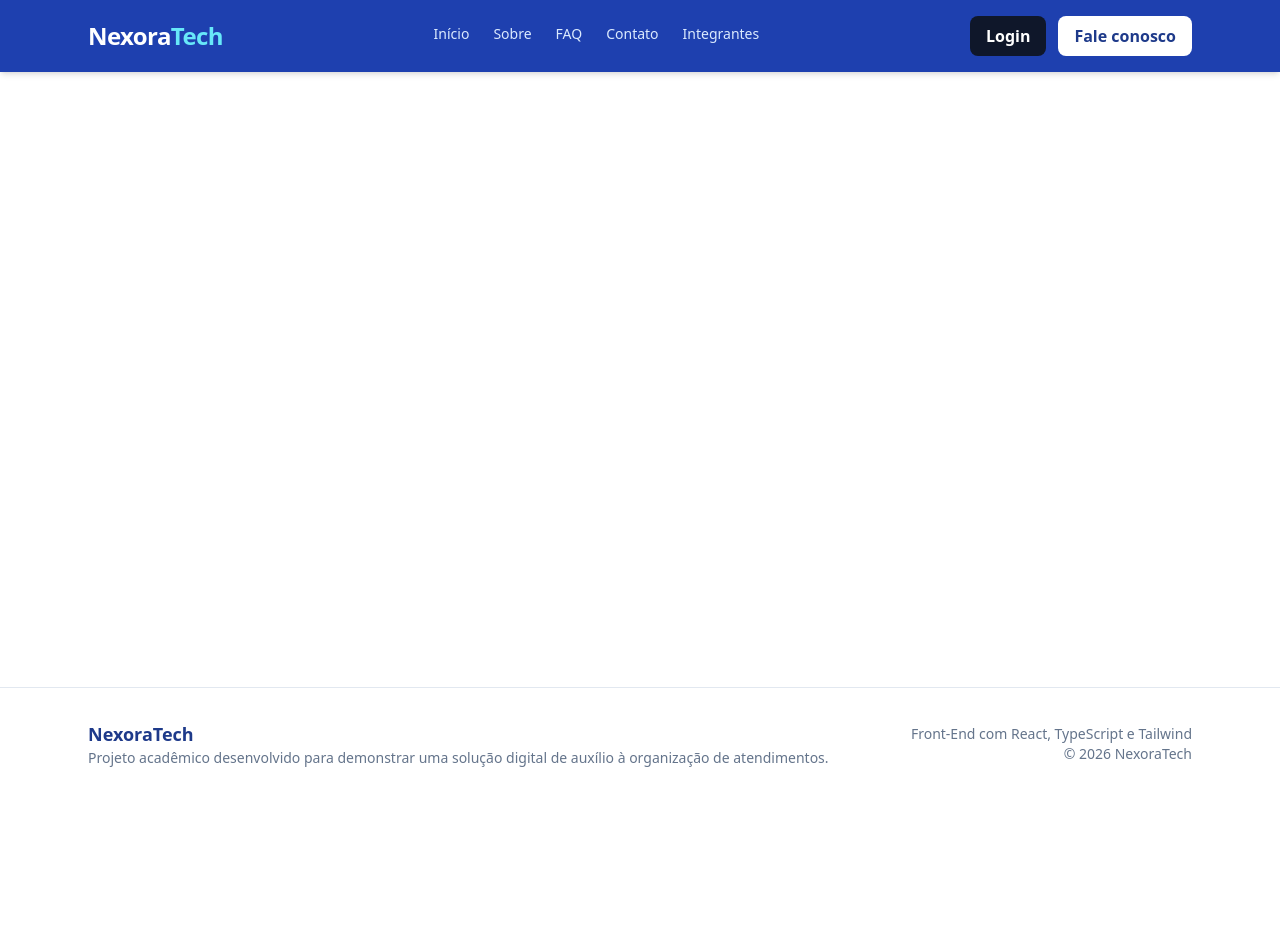
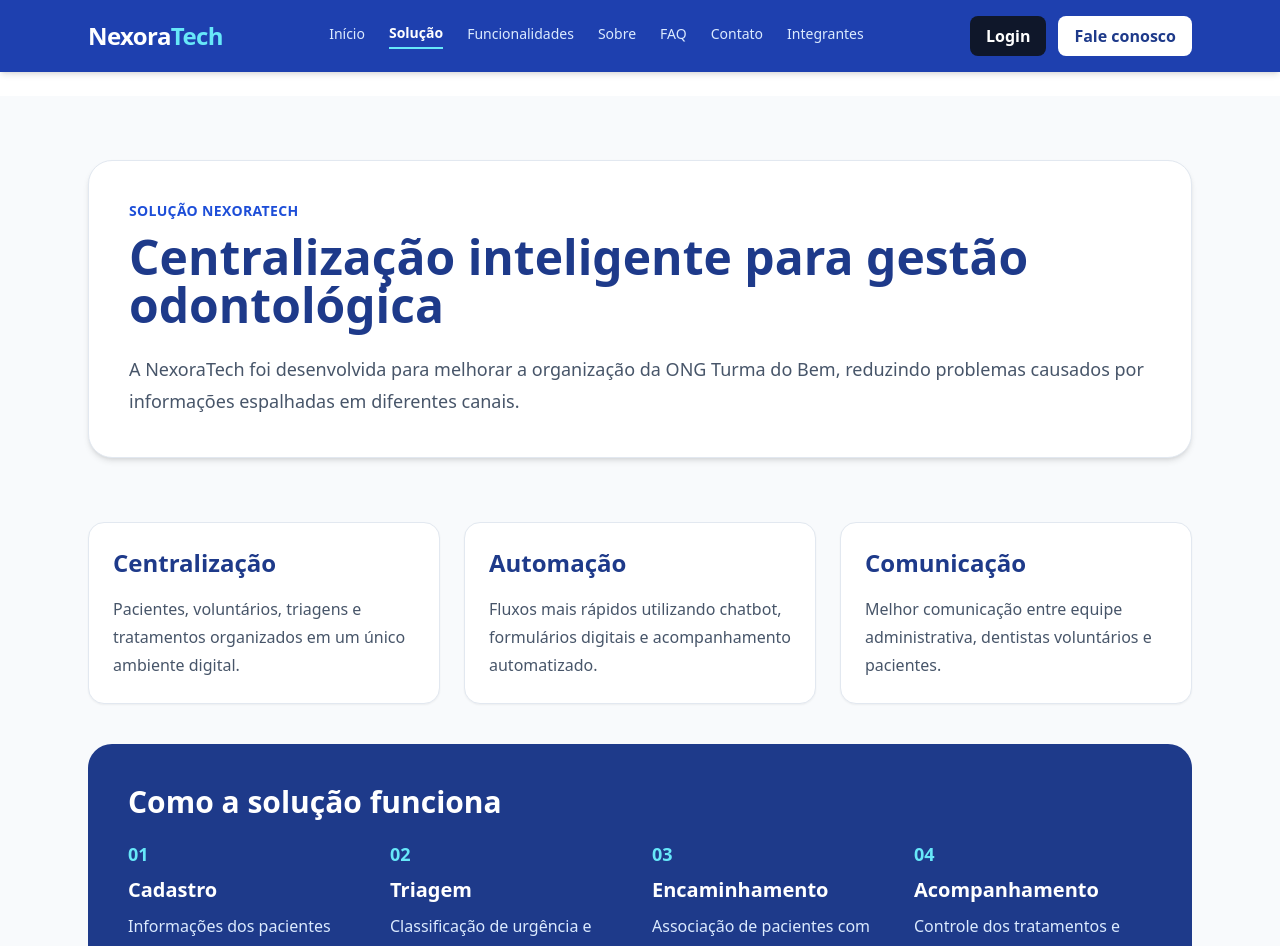
Before and after one commit to renanlima-hub/nexoratech, a React (Vite) app: page /solucao in a window 1280 px wide. Shown: the top 946 px of the page. Before the commit the page ends 800 px from the top, so only its background shows below. Built offline with nearby package versions, Linux system fonts and the light colour scheme.

Commit message:
feat: adciona paginas de solução  e funcionalidades

```diff
--- a/src/App.tsx
+++ b/src/App.tsx
@@ -10,6 +10,8 @@
 import Integrantes from "./pages/Integrantes";
 import Login from "./pages/Login";
 import Dashboard from "./pages/Dashboard";
+import Solucao from "./pages/Solucao";
+import Funcionalidades from "./pages/Funcionalidades";
 
 function App() {
   return (
@@ -28,6 +30,8 @@
             <Route path="/integrantes" element={<Integrantes />} />
             <Route path="/login" element={<Login />} />
             <Route path="/dashboard" element={<Dashboard />} />
+            <Route path="/solucao" element={<Solucao  />} />
+            <Route path="/funcionalidades" element={<Funcionalidades  />} />
           </Routes>
         </main>
 
--- a/src/components/Header.tsx
+++ b/src/components/Header.tsx
@@ -16,6 +16,14 @@
         <nav className="hidden md:flex items-center gap-6 text-sm font-medium">
           <NavLink to="/" end className={navClass}>
             Início
+          </NavLink>
+
+          <NavLink to="/solucao" className={navClass}>
+            Solução
+          </NavLink>
+
+          <NavLink to="/funcionalidades" className={navClass}>
+            Funcionalidades
           </NavLink>
 
           <NavLink to="/sobre" className={navClass}>
--- /dev/null
+++ b/src/pages/Funcionalidades.tsx
@@ -0,0 +1,72 @@
+const funcionalidades = [
+  {
+    titulo: "Cadastro de pacientes",
+    descricao:
+      "Armazenamento de dados importantes como nome, telefone, endereço e status.",
+  },
+  {
+    titulo: "Gestão de triagens",
+    descricao:
+      "Controle de urgência, classificação e acompanhamento dos casos.",
+  },
+  {
+    titulo: "Controle de tratamentos",
+    descricao:
+      "Registro de tratamentos em andamento e concluídos.",
+  },
+  {
+    titulo: "Agendamentos",
+    descricao:
+      "Organização de datas, horários e atendimentos odontológicos.",
+  },
+  {
+    titulo: "Dashboard administrativo",
+    descricao:
+      "Visualização centralizada das principais informações da plataforma.",
+  },
+  {
+    titulo: "Chatbot de suporte",
+    descricao:
+      "Apoio automatizado para dúvidas frequentes e direcionamento inicial.",
+  },
+];
+
+export default function Funcionalidades() {
+  return (
+    <main className="min-h-screen bg-slate-50 text-slate-800">
+      <section className="max-w-6xl mx-auto px-6 py-16">
+        <div className="text-center mb-12">
+          <p className="text-sm font-bold uppercase tracking-wide text-blue-700 mb-3">
+            Funcionalidades da plataforma
+          </p>
+
+          <h1 className="text-4xl md:text-5xl font-extrabold text-blue-900 mb-5">
+            Recursos da NexoraTech
+          </h1>
+
+          <p className="text-lg text-slate-600 max-w-3xl mx-auto leading-8">
+            A plataforma foi projetada para melhorar a rotina operacional da ONG
+            e facilitar o acompanhamento odontológico.
+          </p>
+        </div>
+
+        <div className="grid grid-cols-1 md:grid-cols-2 xl:grid-cols-3 gap-6">
+          {funcionalidades.map((item) => (
+            <article
+              key={item.titulo}
+              className="bg-white rounded-2xl border border-slate-200 shadow-sm p-7"
+            >
+              <h2 className="text-2xl font-bold text-blue-900 mb-4">
+                {item.titulo}
+              </h2>
+
+              <p className="text-slate-600 leading-7">
+                {item.descricao}
+              </p>
+            </article>
+          ))}
+        </div>
+      </section>
+    </main>
+  );
+}
--- /dev/null
+++ b/src/pages/Solucao.tsx
@@ -0,0 +1,118 @@
+export default function Solucao() {
+  return (
+    <main className="min-h-screen bg-slate-50 text-slate-800">
+      <section className="max-w-6xl mx-auto px-6 py-16">
+        <div className="bg-white rounded-3xl shadow-md border border-slate-200 p-10">
+          <p className="text-sm font-bold uppercase tracking-wide text-blue-700 mb-3">
+            Solução NexoraTech
+          </p>
+
+          <h1 className="text-4xl md:text-5xl font-extrabold text-blue-900 leading-tight mb-6">
+            Centralização inteligente para gestão odontológica
+          </h1>
+
+          <p className="text-lg text-slate-600 leading-8">
+            A NexoraTech foi desenvolvida para melhorar a organização da ONG
+            Turma do Bem, reduzindo problemas causados por informações
+            espalhadas em diferentes canais.
+          </p>
+        </div>
+      </section>
+
+      <section className="max-w-6xl mx-auto px-6 pb-10">
+        <div className="grid grid-cols-1 md:grid-cols-3 gap-6">
+          <article className="bg-white rounded-2xl shadow-sm border border-slate-200 p-6">
+            <h2 className="text-2xl font-bold text-blue-900 mb-4">
+              Centralização
+            </h2>
+
+            <p className="text-slate-600 leading-7">
+              Pacientes, voluntários, triagens e tratamentos organizados em um
+              único ambiente digital.
+            </p>
+          </article>
+
+          <article className="bg-white rounded-2xl shadow-sm border border-slate-200 p-6">
+            <h2 className="text-2xl font-bold text-blue-900 mb-4">
+              Automação
+            </h2>
+
+            <p className="text-slate-600 leading-7">
+              Fluxos mais rápidos utilizando chatbot, formulários digitais e
+              acompanhamento automatizado.
+            </p>
+          </article>
+
+          <article className="bg-white rounded-2xl shadow-sm border border-slate-200 p-6">
+            <h2 className="text-2xl font-bold text-blue-900 mb-4">
+              Comunicação
+            </h2>
+
+            <p className="text-slate-600 leading-7">
+              Melhor comunicação entre equipe administrativa, dentistas
+              voluntários e pacientes.
+            </p>
+          </article>
+        </div>
+      </section>
+
+      <section className="max-w-6xl mx-auto px-6 pb-16">
+        <div className="bg-blue-900 rounded-3xl text-white p-10">
+          <h2 className="text-3xl font-extrabold mb-5">
+            Como a solução funciona
+          </h2>
+
+          <div className="grid grid-cols-1 md:grid-cols-4 gap-6">
+            <div>
+              <span className="text-cyan-300 font-bold text-lg">01</span>
+
+              <h3 className="font-bold text-xl mt-2 mb-2">
+                Cadastro
+              </h3>
+
+              <p className="text-blue-100 leading-7">
+                Informações dos pacientes registradas no sistema.
+              </p>
+            </div>
+
+            <div>
+              <span className="text-cyan-300 font-bold text-lg">02</span>
+
+              <h3 className="font-bold text-xl mt-2 mb-2">
+                Triagem
+              </h3>
+
+              <p className="text-blue-100 leading-7">
+                Classificação de urgência e necessidade de atendimento.
+              </p>
+            </div>
+
+            <div>
+              <span className="text-cyan-300 font-bold text-lg">03</span>
+
+              <h3 className="font-bold text-xl mt-2 mb-2">
+                Encaminhamento
+              </h3>
+
+              <p className="text-blue-100 leading-7">
+                Associação de pacientes com dentistas voluntários.
+              </p>
+            </div>
+
+            <div>
+              <span className="text-cyan-300 font-bold text-lg">04</span>
+
+              <h3 className="font-bold text-xl mt-2 mb-2">
+                Acompanhamento
+              </h3>
+
+              <p className="text-blue-100 leading-7">
+                Controle dos tratamentos e evolução dos atendimentos.
+              </p>
+            </div>
+          </div>
+        </div>
+      </section>
+    </main>
+  );
+}
```
